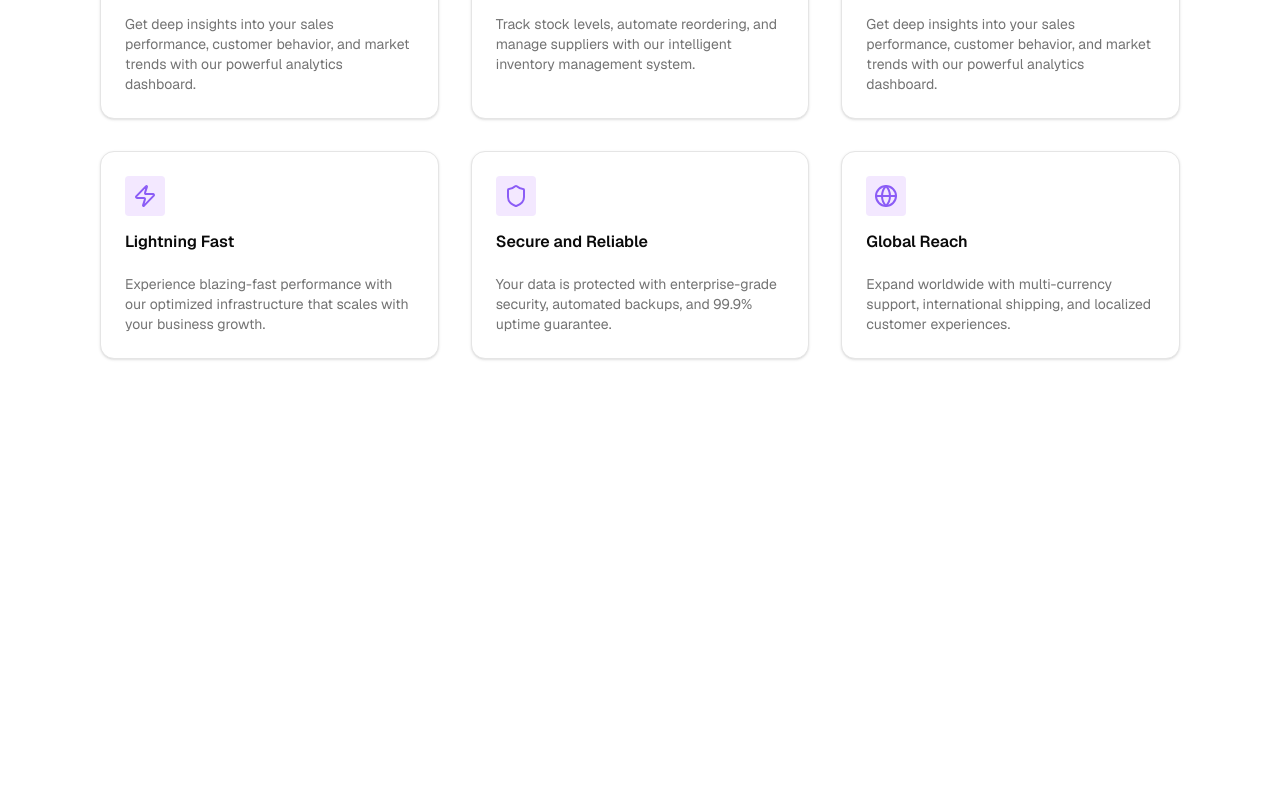
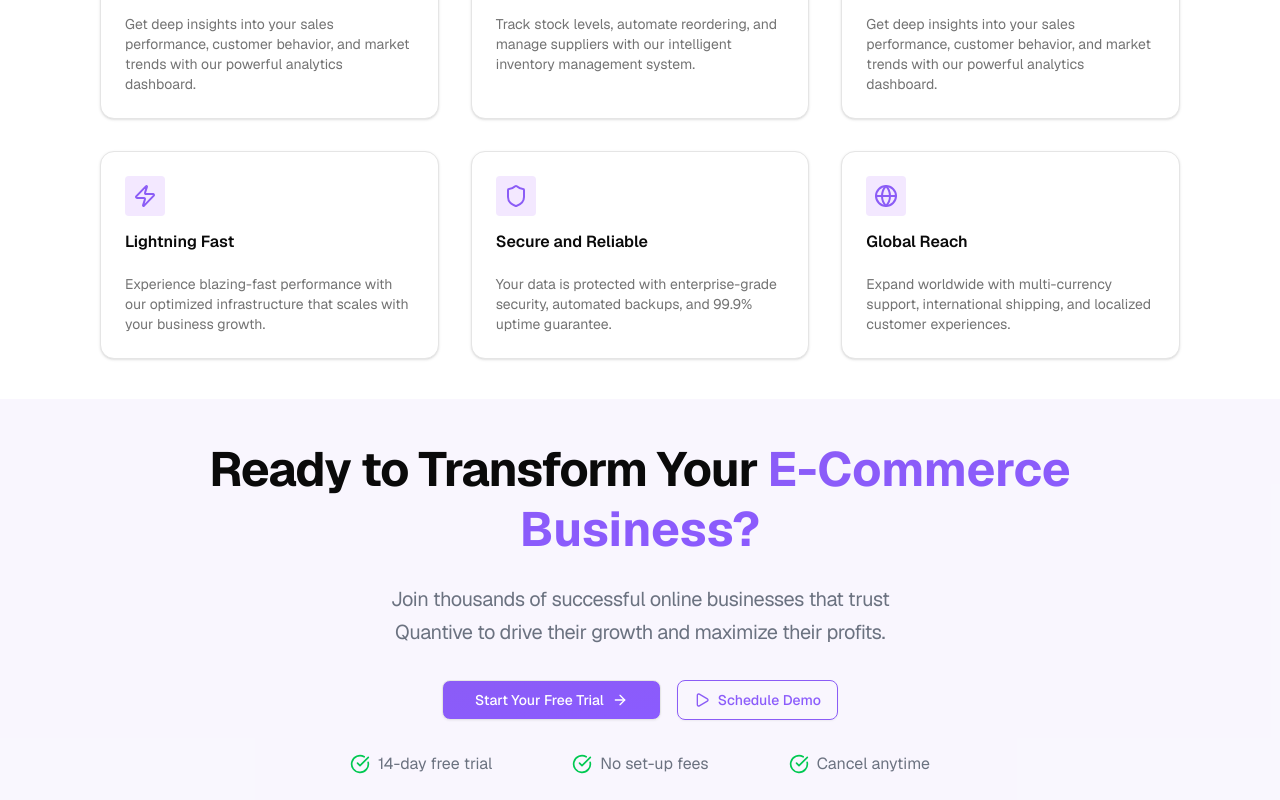
Before and after one commit to Kelechis19/Quantiv, a Next.js app in the folder quantiv_commerce/: page / in a window 1280 px wide. Shown: the part 1041-1841 px from the top of the page. Before the commit the page ends 1440 px from the top, so only its background shows below. Built offline with nearby package versions, Linux system fonts and the light colour scheme.

Commit message:
Some WOrk

```diff
--- a/quantiv_commerce/src/app/page.js
+++ b/quantiv_commerce/src/app/page.js
@@ -1,16 +1,6 @@
 import Image from "next/image";
 import { Button } from "@/components/ui/button";
-import { Play, ChartColumn, ShoppingBag, TrendingUp } from "lucide-react";
-import {
-	Card,
-	CardAction,
-	CardContent,
-	CardDescription,
-	CardFooter,
-	CardHeader,
-	CardTitle,
-} from "@/components/ui/card";
-import { Featurecard } from "@/components/web/FeatureCard";
+import { Play, ArrowRight, CheckCircle } from "lucide-react";
 import { FeatureSection } from "@/components/web/FeatureSection";
 
 export default function Home() {
@@ -36,8 +26,9 @@
 							<Button
 								variant='outline'
 								size='lg'
-								className='bg-[image:var(--quantiv-purple)] hover:opacity-90 hover:bg-green-50/50 text-white hover:text-white w-full sm:w-auto'>
+								className='bg-gradient-to-br from-[#8B5CF6] to-[#8B5BFF] hover:opacity-90 hover:bg-green-50/50 text-white hover:text-white w-full sm:w-auto flex'>
 								Start Your Free Trial
+								<ArrowRight />
 							</Button>
 							<Button
 								className='bg-gradient-to-br from-[#8B5CF6] to-[#8B5BFF] bg-clip-text text-transparent border border-[#8B5CF6] w-full sm:w-auto'
@@ -87,48 +78,51 @@
 				</span>
 			</div>
 			<div className=''>
-				{/* <Card>
-					<CardHeader>
-						<CardTitle className=''>
-							<ChartColumn className='text-[#8B5CF6] transform bg-purple-100 rounded w-10 h-10 p-2   ' />
-						</CardTitle>
-
-						<CardTitle className='pt-3 '>Advanced Analytics</CardTitle>
-					</CardHeader>
-
-					<CardDescription className=''>
-						Get deep insights into your sales performance, customer behavior,
-						and market trends with our powerful analytics dashboard.
-					</CardDescription>
-				</Card>
-				<Card>
-					<CardHeader>
-						<CardTitle className=''>
-							<ShoppingBag className='text-[#8B5CF6] transform hover:scale-[1.02] bg-purple-100 rounded w-10 h-10 p-2   ' />
-						</CardTitle>
-
-						<CardTitle className='pt-3'>Inventory Management</CardTitle>
-					</CardHeader>
-
-					<CardDescription className='flex items-center justify-center '>
-						Get deep insights into your sales performance, customer behavior,
-						and market trends with our powerful analytics dashboard.
-					</CardDescription>
-				</Card>
-				<Card>
-					<CardHeader>
-						<CardTitle className=''>
-							<TrendingUp className='text-[#8B5CF6] transform hover:scale-[1.02] bg-purple-100 rounded w-10 h-10 p-2   ' />
-						</CardTitle>
-
-						<CardTitle className='pt-3'>Sales Optimization</CardTitle>
-					</CardHeader>
-
-					<CardDescription className='pl-6'>
-						Boost your revenue with AI-powered recommendations, dynamic pricing, and conversion rate optimization tools.
-					</CardDescription>
-				</Card> */}
-				<FeatureSection/>
+				<FeatureSection />
+			</div>
+			<div className='flex flex-col px-6 py-6 lg:px-25 lg:pt-10 overflow-hidden bg-[#8658e60D] items-center '>
+				<div className='w-full text-4xl lg:text-5xl items-center text-center flex-row mb-6 font-bold leading-tight'>
+					<span className='items-center tracking-tight'>
+						Ready to Transform Your{" "}
+					</span>
+					<span className='bg-gradient-to-br from-[#8B5CF6] to-[#8B5BFF] bg-clip-text text-transparent'>
+						E-Commerce Business?{" "}
+					</span>
+				</div>
+				<p className='text-lg lg:text-xl leading-relaxed tracking-tight text-[#6B7280] mb-8 max-w-lg mx-auto lg:mx-0 text-center'>
+					Join thousands of successful online businesses that trust Quantive to
+					drive their growth and maximize their profits.
+				</p>
+				<div className=' flex flex-col sm:flex-row gap-4 justify-center lg:justify-start items-end  mb-8'>
+					<Button
+						variant='outline'
+						size='xl'
+						className='bg-gradient-to-br from-[#8B5CF6] to-[#8B5BFF] hover:opacity-90 hover:bg-green-50/50 text-white hover:text-white w-full sm:w-auto '>
+						Start Your Free Trial
+						<ArrowRight />
+					</Button>
+					<Button
+						className='bg-gradient-to-br from-[#8B5CF6] to-[#8B5BFF] bg-clip-text text-transparent border border-[#8B5CF6] w-full sm:w-auto hover:text-[#8B5CF6]'
+						variant='outline'
+						size='lg'>
+						<Play size={24} color='#8B5CF6' />
+						Schedule Demo
+					</Button>
+				</div>
+				<div className='flex flex-col lg:flex-row items-start gap-8 lg:gap-20 text-[#6B7280]'>
+					<div className='flex gap-2 items-center '>
+						<CheckCircle size={20} className='text-green-500' />
+						<span>14-day free trial </span>
+					</div>
+					<div className='flex gap-2 items-center'>
+						<CheckCircle size={20} className='text-green-500' />
+						<span>No set-up fees </span>
+					</div>
+					<div className='flex gap-2 items-center'>
+						<CheckCircle size={20} className='text-green-500' />
+						<span>Cancel anytime </span>
+					</div>
+				</div>
 			</div>
 		</main>
 	);
--- a/quantiv_commerce/src/components/mvpblocks/header-1.jsx
+++ b/quantiv_commerce/src/components/mvpblocks/header-1.jsx
@@ -50,7 +50,7 @@
 		initial: { y: -100, opacity: 0 },
 		animate: { y: 0, opacity: 1 },
 		scrolled: {
-			backdropFilter: "blur(20px)",
+			backdropFilter: "blur(10px)",
 			backgroundColor:
 				theme === "dark" ? "rgba(0, 0, 0, 0.8)" : "rgba(255, 255, 255, 0.8)",
 			boxShadow: "0 8px 32px rgba(0, 0, 0, 0.1)",
@@ -69,7 +69,7 @@
 
 	return (
 		<motion.header
-			className='fixed left-0 right-0 top-0 z-50 transition-all duration-300'
+			className='fixed left-0 right-0 top-0 z-50 transition-all duration-50'
 			variants={headerVariants}
 			initial='initial'
 			animate={isScrolled ? "scrolled" : "animate"}
@@ -155,10 +155,10 @@
 							className='font-medium text-foreground transition-colors duration-200 hover:text-[#6a45ff]'>
 							Sign In
 						</Link>
-						<motion.div whileHover={{ scale: 1.01 }} whileTap={{ scale: 0.95 }}>
+						<motion.div whileHover={{ scale: 1.0 }} whileTap={{ scale: 0.95 }}>
 							<Link
 								href='/signup'
-								className='inline-flex items-center space-x-2 rounded-lg bg-gradient-to-r from-[#6a45ff] to-[#6a45ff]/150 px-4 py-2 font-medium text-white transition-all duration-200 hover:shadow-lg '>
+								className='inline-flex items-center space-x-2 rounded-lg bg-gradient-to-r from-[#6a45ff] to-[#6a45ff]/150 px-4 py-2 font-medium text-white transition-all duration-200 '>
 								<span>Get Started</span>
 							</Link>
 						</motion.div>
--- a/quantiv_commerce/src/components/ui/button.jsx
+++ b/quantiv_commerce/src/components/ui/button.jsx
@@ -26,6 +26,7 @@
         default: "h-9 px-4 py-2 has-[>svg]:px-3",
         sm: "h-8 rounded-md gap-1.5 px-3 has-[>svg]:px-2.5",
         lg: "h-10 rounded-md px-6 has-[>svg]:px-4",
+        xl: "h-10 rounded-md px-8 ",
         icon: "size-9",
       },
     },
```
